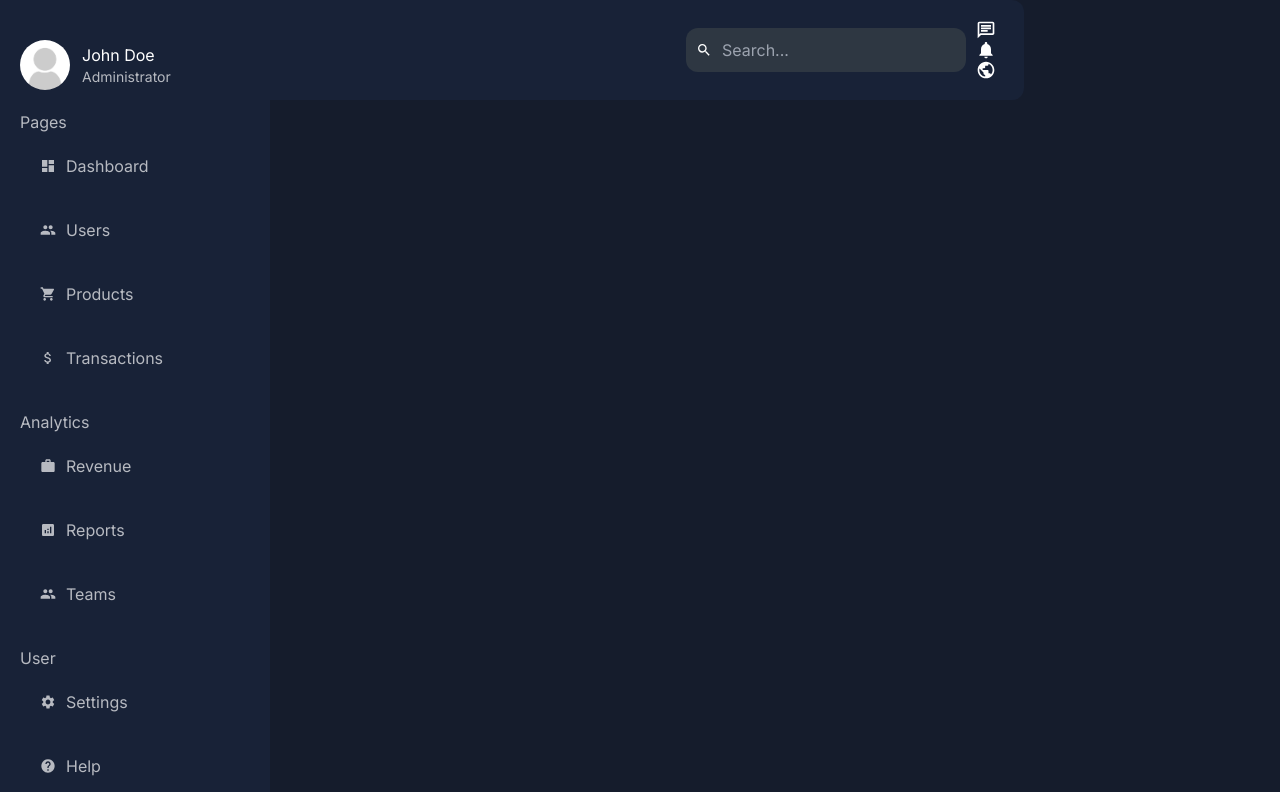
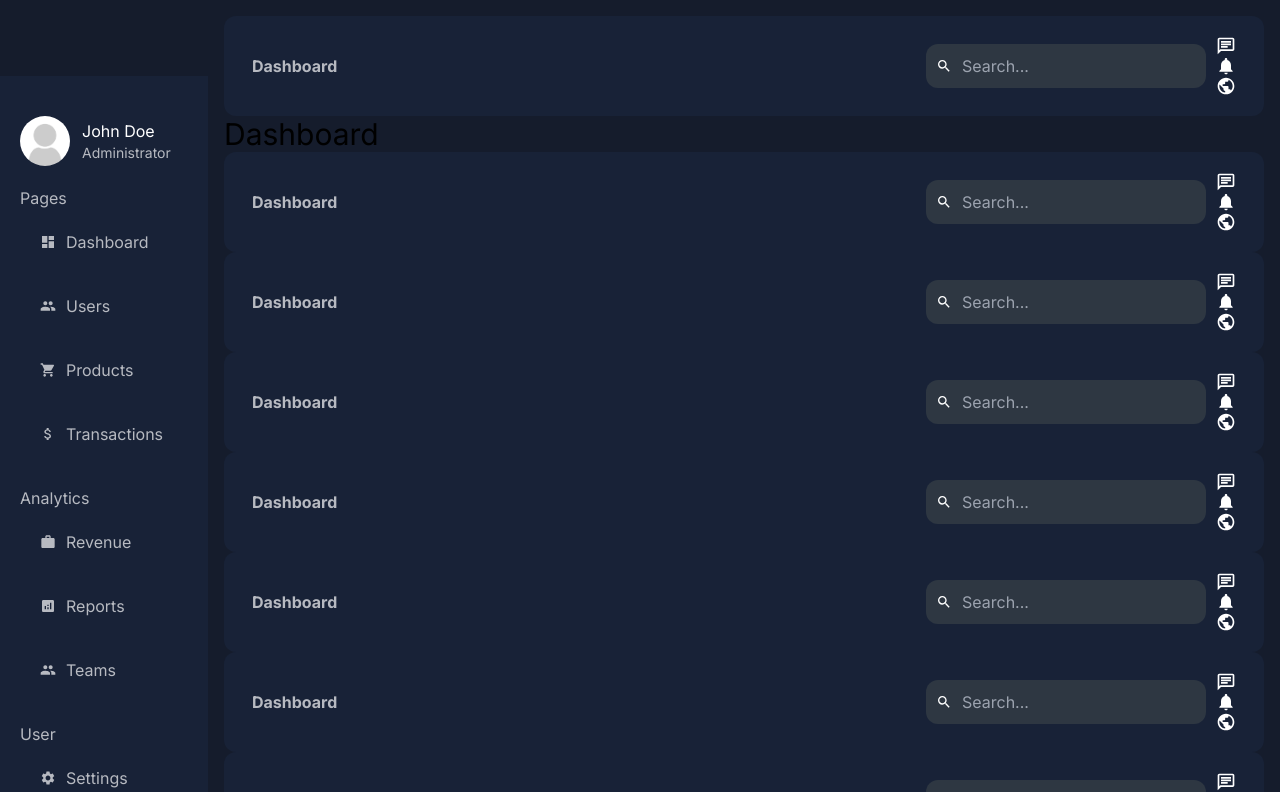
Before and after one commit to PhilaNgcamu/next-js-app, a Next.js app: page /dashboard in a window 1280 px wide. Shown: the top 792 px of the page. Built offline with nearby package versions, Linux system fonts and the light colour scheme.

Commit message:
Styling fixed

```diff
--- a/src/app/components/ui/navbar/navbar.js
+++ b/src/app/components/ui/navbar/navbar.js
@@ -7,7 +7,7 @@ import {
 
 export default function Navbar() {
   return (
-    <div className="flex flex-row justify-between items-center p-7 rounded-xl custom-background-color w-4/5">
+    <div className="flex justify-between items-center p-7 rounded-xl custom-background-color">
       <h1 className="custom-text-color font-bold">Dashboard</h1>
       <div className="flex gap-2.5 p-0 h-11 items-center">
         <div className="flex items-center p-2.5 rounded-xl background-color-search-bar gap-2.5 ">
--- a/src/app/components/ui/sidebar/sidebar.js
+++ b/src/app/components/ui/sidebar/sidebar.js
@@ -78,7 +78,7 @@ const sidebarData = [
 
 export default function Sidebar() {
   return (
-    <div className="h-screen w-[21.1vw] flex flex-col fixed bg-[#182237] p-5">
+    <div className="h-screen flex flex-col container bg-[#182237] p-5">
       <div className="flex items-center mt-5">
         <Image
           src="/noavatar.png"
--- a/src/app/dashboard/layout.js
+++ b/src/app/dashboard/layout.js
@@ -3,13 +3,21 @@ import Sidebar from "../components/ui/sidebar/sidebar";
 
 export default function DashboardLayout({ children }) {
   return (
-    <div>
-      <div>
+    <div className="flex flex-row justify-between items-center">
+      <div className="flex-[1] ">
         <Sidebar />
       </div>
-      <div>
+      <div className="flex-[5] px-4 pt-4">
         <Navbar />
         {children}
+        <Navbar />
+        <Navbar />
+        <Navbar />
+        <Navbar />
+        <Navbar />
+        <Navbar />
+        <Navbar />
+        <Navbar />
       </div>
     </div>
   );
```
